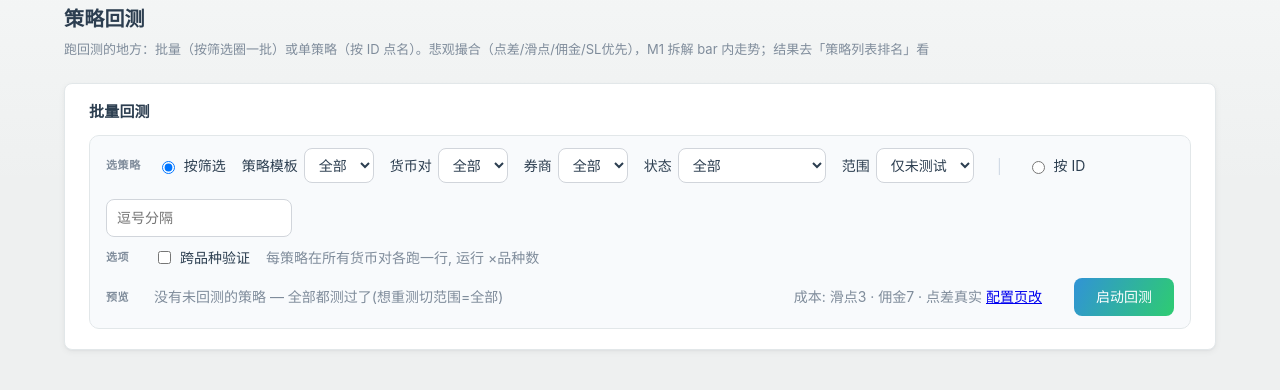
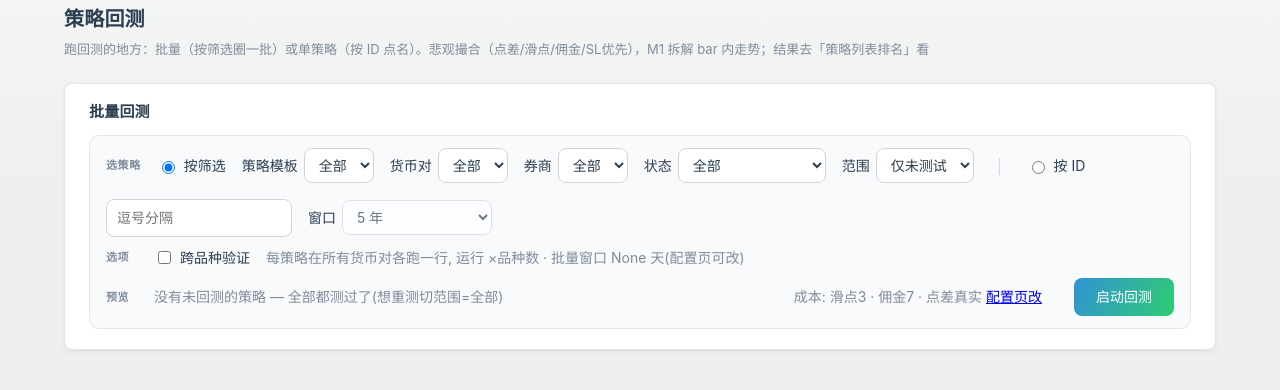
Before and after one commit to cloudformer/mt5_factory, a Flask app: page /backtests/ in a window 1280 px wide. Shown: the part 134-524 px from the top of the page. Run offline with Flask 3, Linux system fonts and the light colour scheme; parts of the project's set-up code (start-up, migrations or seed data) failed here and were passed over.

Commit message:
回测时间窗保护(M1挖到20年后必须有): 批量默认180天(schema/051配置页可改), 按ID点名可选1/5/10/20年默认5年, trail对比跟随成绩单窗口, 对账不动(窗口=实盘跨度); 同批同窗口from/to冻结进job可追溯

```diff
--- a/containers/api/src/routes/data.py
+++ b/containers/api/src/routes/data.py
@@ -106,7 +106,8 @@ CONFIG_KEYS = {"backtest_costs", "backtest_batch_limit", "generate_batch_limit",
                "trail_default",   # 移动止损全局默认(v0.9): null=关; 结构见 strategy_core/trailing.py
                "worker_params",   # worker 上报节奏/批量(v7.2, schema/046): announce 应答下发
                "regime_params",   # Regime 口径(v2.5, schema/048): 评定期配置页可换, 改完重建时间线
-               "download_timeframes"}  # 下载周期层(2026-07-29, schema/049): M1 必含 + 可选高周期
+               "download_timeframes",  # 下载周期层(2026-07-29, schema/049): M1 必含 + 可选高周期
+               "backtest_window_days"}  # 批量回测默认窗口天数(2026-07-29, schema/051)
 
 # worker_params 各项允许区间(用户按网络自调, 区间防脚枪):
 # heartbeat 上限 60 = 轮询侧"新鲜推送"窗口 75s 的安全边界(推得比窗口慢会推/拉来回抖)
@@ -301,6 +302,9 @@ async def set_config(key: str, req: ConfigUpdate, request: Request):
             v = req.value.get(k)
             if not isinstance(v, int) or not lo <= v <= hi:
                 raise HTTPException(status_code=400, detail=f"worker_params.{k} 须为 {lo}~{hi} 的整数")
+    if key == "backtest_window_days":  # 批量回测默认窗口(天): 30天~20年
+        if not isinstance(req.value, int) or not 30 <= req.value <= 7400:
+            raise HTTPException(status_code=400, detail="backtest_window_days 须为 30~7400 的整数(天)")
     if key == "download_timeframes":  # 下载周期层: M1 必含(唯一原始数据), 其余须为已知周期
         allowed_tf = ["M1", "M5", "M15", "M30", "H1", "H4", "D1"]
         if (not isinstance(req.value, list) or "M1" not in req.value
--- a/containers/web/templates/backtests.html
+++ b/containers/web/templates/backtests.html
@@ -61,12 +61,21 @@
       <label class="chk"><input type="radio" name="mode" value="ids"> 按 ID</label>
       <input name="strategy_ids" size="14" placeholder="逗号分隔" disabled
              title="直接点名策略(ID 在「策略列表排名」的 ID 列); 选中按ID时筛选失效">
+      {# 时间窗保护(2026-07-29 Frank 定): 批量=配置默认(180天); 点名可手动拉长(regime归因/长验尺) #}
+      <label>窗口 <select name="window_days" disabled
+          title="回测数据窗口(从现在往回数): 只在按ID点名时可选; 批量走配置页的默认窗口(180天)。同一批同窗口, 成绩单里存 from/to 可追溯; 不同窗口的成绩不要互比(对比三铁律)">
+        <option value="180">180 天(批量同款)</option>
+        <option value="365">1 年</option>
+        <option value="1825" selected>5 年</option>
+        <option value="3650">10 年</option>
+        <option value="7300">20 年</option>
+      </select></label>
     </div>
     <div class="row">
       <span class="tag">选项</span>
       <label class="chk" title="反过拟合(空间维度): 同参数在所有 download 货币对各回测一行, 产出『跨品种健壮性』列 + 每品种明细">
         <input type="checkbox" name="cross_symbol" value="1"> 跨品种验证</label>
-      <span class="muted">每策略在所有货币对各跑一行, 运行 ×品种数</span>
+      <span class="muted">每策略在所有货币对各跑一行, 运行 ×品种数 · 批量窗口 {{ window_days }} 天(配置页可改)</span>
     </div>
     <div class="row">
       <span class="tag">预览</span>
@@ -106,6 +115,8 @@
       const byIds = mode() === "ids";
       idsBox.disabled = !byIds;
       fsels.forEach((s) => (s.disabled = byIds));
+      // 窗口选择器只在按ID时可用(批量走配置默认窗口, 不给临时改 — 批次口径一致)
+      form.querySelector("select[name=window_days]").disabled = !byIds;
     }
     let timer;
     async function refreshPlan() {
--- a/containers/web/templates/config_backtest.html
+++ b/containers/web/templates/config_backtest.html
@@ -32,6 +32,8 @@
     <label>滑点 <input name="slippage_points" value="{{ costs.get('slippage_points', 3) }}" size="3" title="单边滑点(点)"></label>
     <label>佣金 <input name="commission_points" value="{{ costs.get('commission_points', 7) }}" size="3" title="往返佣金(点数等值)"></label>
     <label>点差 <input name="spread_points" value="{{ costs.get('spread_points') if costs.get('spread_points') is not none else '' }}" placeholder="真实" size="4" title="固定点差(点); 留空=用每根bar记录的真实点差"></label>
+    <label>批量回测窗口(天) <input name="window_days" value="{{ window_days or '' }}" size="5"
+        title="批量/筛选回测的数据窗口: 从提交时刻往回数这么多天(默认180)。按ID点名时页面可临时选1/5/10/20年不受此限。同一批同窗口, 不同窗口的成绩不要互比(对比三铁律)"></label>
     <label>回测单批上限 <input name="batch_limit" value="{{ batch_limit }}" size="5"
         title="一次批量回测最多跑多少个策略(防失控保护)。策略总数超过它时'全部'跑不全 — 调大到不小于策略总数"></label>
     <label>OOS训练占比 <input name="oos_split" value="{{ '%g' % oos_split }}" size="4"
--- a/containers/web/views/backtests.py
+++ b/containers/web/views/backtests.py
@@ -10,8 +10,11 @@ bp = Blueprint("backtests", __name__, url_prefix="/backtests")
 def index():
     """策略回测页(纯执行): 批量/单策略回测 + 进度 + 孤儿警告。结果排名在「策略列表排名」。"""
     bt, costs, brokers, symbols, orphans, templates = {}, {}, [], [], [], []
+    window_days = None  # 唯一源=config(schema/051); api不可用即空
     try:
-        costs = api.get("/config")["config"].get("backtest_costs", {})
+        cfg = api.get("/config")["config"]
+        costs = cfg.get("backtest_costs", {})
+        window_days = cfg.get("backtest_window_days")
         bt = api.get("/backtest/status")
         # 运行表单筛选下拉的选项从库里拉 (货币对/券商), 默认全部; 与 worker 无关
         syms = api.get("/symbols")["symbols"]
@@ -24,7 +27,7 @@ def index():
         flash(f"api 不可用: {e}", "error")
     return render_template("backtests.html", bt=bt, costs=costs,
                            brokers=brokers, symbols=symbols, orphans=orphans,
-                           templates=templates)
+                           templates=templates, window_days=window_days)
 
 
 @bp.get("/status")
@@ -82,6 +85,9 @@ def save_costs():
         if request.form.get("oos_split", "").strip():  # OOS 训练占比(0~1); 换比例必全量收敛
             api.put("/config/backtest_oos_split",
                     {"value": float(request.form["oos_split"])})
+        if request.form.get("window_days", "").strip():  # 批量回测默认窗口(天, 2026-07-29)
+            api.put("/config/backtest_window_days",
+                    {"value": int(request.form["window_days"])})
         flash("策略参数已保存", "ok")
     except (api.ApiError, ValueError, KeyError) as e:
         flash(f"保存失败: {e}", "error")
@@ -104,6 +110,8 @@ def run():
         except ValueError:
             flash("策略ID必须是数字, 逗号分隔", "error")
             return redirect(url_for("backtests.index"))
+        if request.form.get("window_days", "").strip():   # 点名模式的时间窗(默认5年)
+            payload["window_days"] = int(request.form["window_days"])
     else:  # 按筛选圈一批
         if request.form.get("template"):
             payload["template"] = request.form["template"]
--- a/containers/web/views/symbols.py
+++ b/containers/web/views/symbols.py
@@ -25,6 +25,7 @@ def index():
 def backtest_params():
     """配置·策略参数: 生成收货上限 + 成本模型 + 回测单批上限 + OOS 切分"""
     costs, batch_limit, oos_split, mt5_days = {}, 500, 0.7, [7, 30, 90]
+    window_days = None
     runtime_write, runtime_gap, gate, recon_tol = 5, 15, {}, 2
     generate_limit, worker_params, regime_params = 500, {}, {}
     download_timeframes = []  # 唯一源=config表(schema/049种子); api不可用即空
@@ -38,6 +39,7 @@ def backtest_params():
         volume_presets = cfg.get("volume_presets") or []
         volume_default = cfg.get("volume_default")
         oos_split = cfg.get("backtest_oos_split", 0.7)
+        window_days = cfg.get("backtest_window_days")
         mt5_days = cfg.get("mt5_trades_days") or [7, 30, 90]
         runtime_write = cfg.get("runtime_write_minutes", 5)
         runtime_gap = cfg.get("runtime_gap_minutes", 15)
@@ -49,6 +51,7 @@ def backtest_params():
     except api.ApiError as e:
         flash(f"api 不可用: {e}", "error")
     return render_template("config_backtest.html", costs=costs, batch_limit=batch_limit,
+                           window_days=window_days,
                            generate_limit=generate_limit, volume_presets=volume_presets,
                            volume_default=volume_default,
                            oos_split=oos_split, mt5_days=mt5_days,
```
Also changed, not shown: containers/api/src/routes/backtests.py (+9 -1 lines), containers/api/src/routes/strategies.py (+21 -7 lines), containers/postgres/schema/051_config_backtest_window.sql (added, +7 -0 lines).
